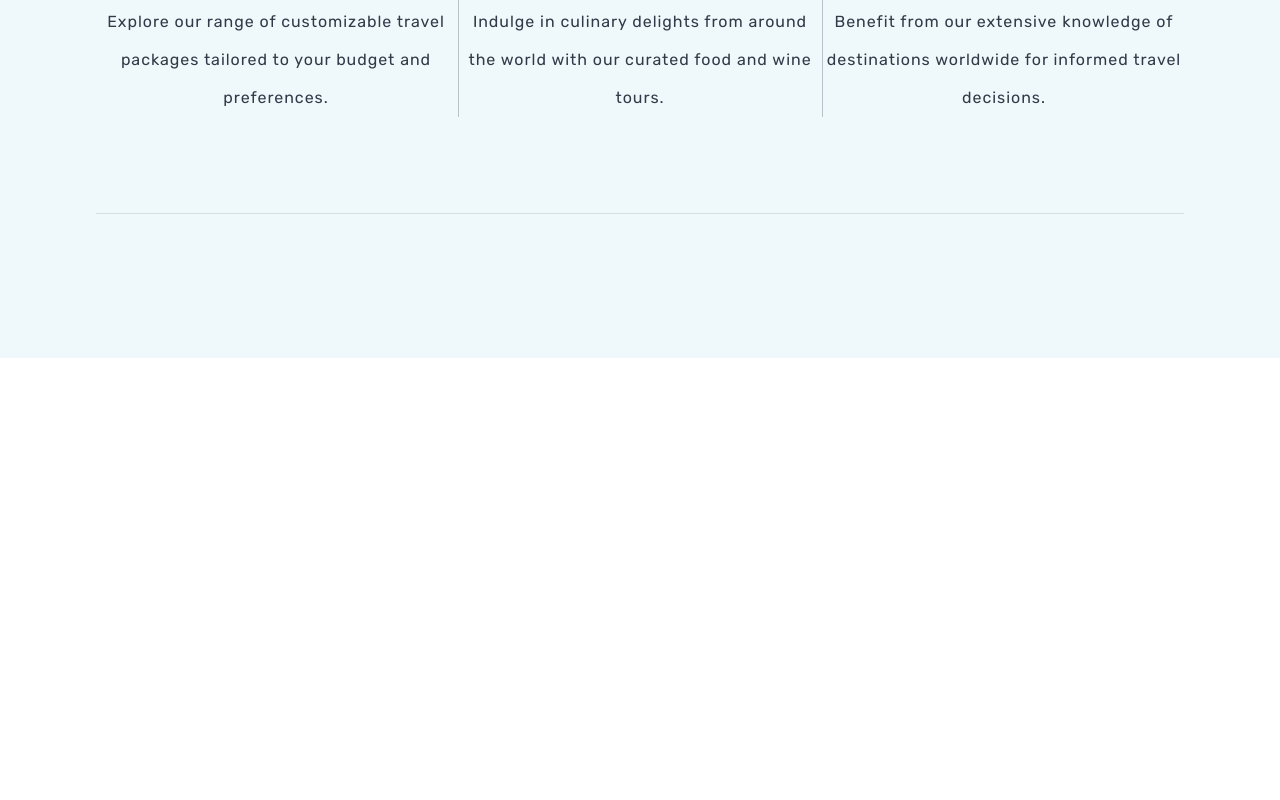
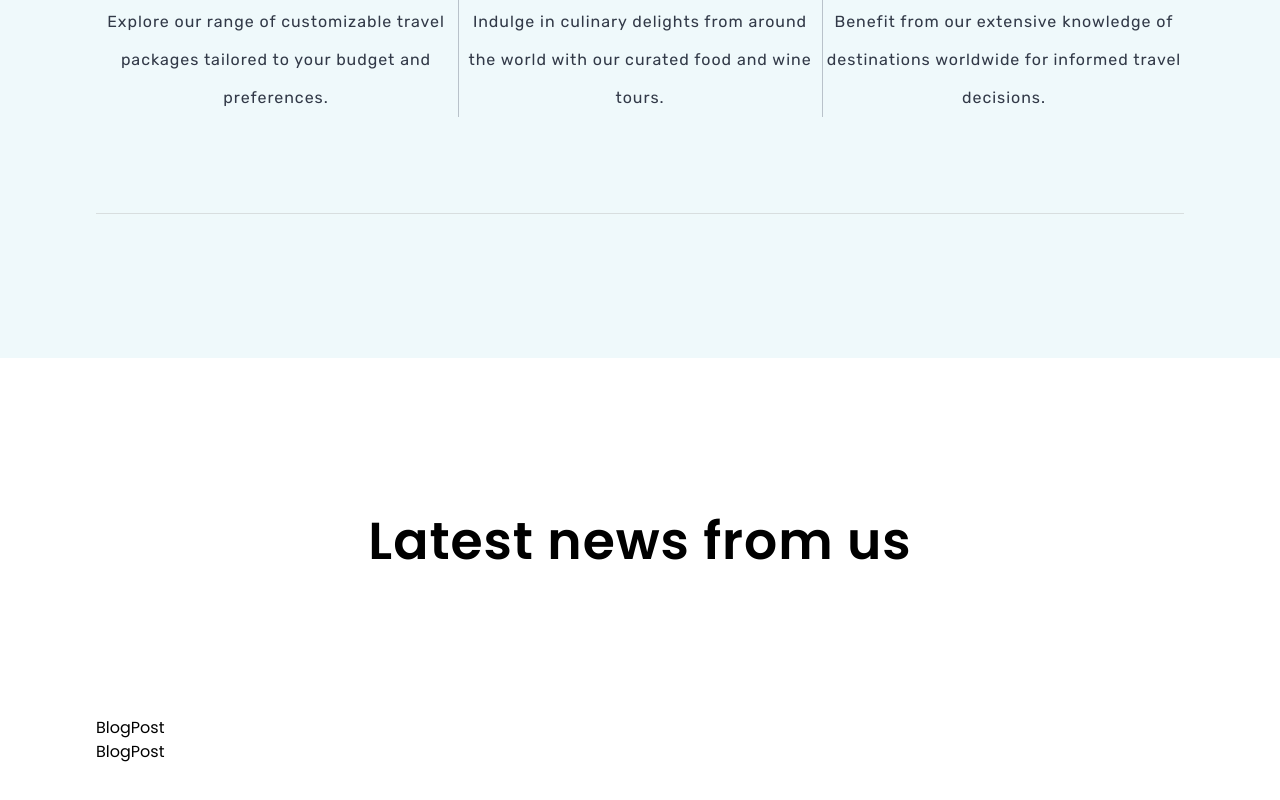
Before and after one commit to tanjimahmmed/go-travel-landing-page, a React (Vite) app: page / in a window 1280 px wide. Shown: the part 2630-3430 px from the top of the page. Before the commit the page ends 2988 px from the top, so only its background shows below. Built offline with nearby package versions, Linux system fonts and the light colour scheme.

Commit message:
add news component

```diff
--- a/src/App.tsx
+++ b/src/App.tsx
@@ -2,6 +2,7 @@
 import Hero from "./components/Hero/Hero";
 import Main from "./components/Main";
 import Navigation from "./components/Navigation/Navigation";
+import News from "./components/News/News";
 import Page from "./components/Page";
 import Services from "./components/Services/Services";
 import Steps from "./components/Steps/Steps";
@@ -16,6 +17,7 @@
       <Main>
         <Steps/>
         <Services/>
+        <News/>
       </Main>
     </Page>
   )
--- /dev/null
+++ b/src/components/News/BlogPost.tsx
@@ -0,0 +1,14 @@
+import React from 'react'
+import { type BlogPost } from '../../utils/contentTypes'
+
+interface BlogPostProps {
+    post: BlogPost;
+}
+
+const BlogPost = ({post}: BlogPostProps) => {
+  return (
+    <li>BlogPost</li>
+  )
+}
+
+export default BlogPost
--- /dev/null
+++ b/src/components/News/News.tsx
@@ -0,0 +1,20 @@
+import React from 'react'
+import { blogPosts } from '../../utils/content'
+import BlogPost from './BlogPost'
+
+const News = () => {
+  return (
+    <section className='px-24 py-36'>
+        <div className='m-auto max-w-389'>
+            <h2 className='tracking-6 mb-34 text-center text-[3.25rem] font-semibold'>Latest news from us</h2>
+            <ul>
+                {blogPosts.map((post) => (
+                    <BlogPost post={post} key={post.id}/>
+                ))}
+            </ul>
+        </div>
+    </section>
+  )
+}
+
+export default News
```
